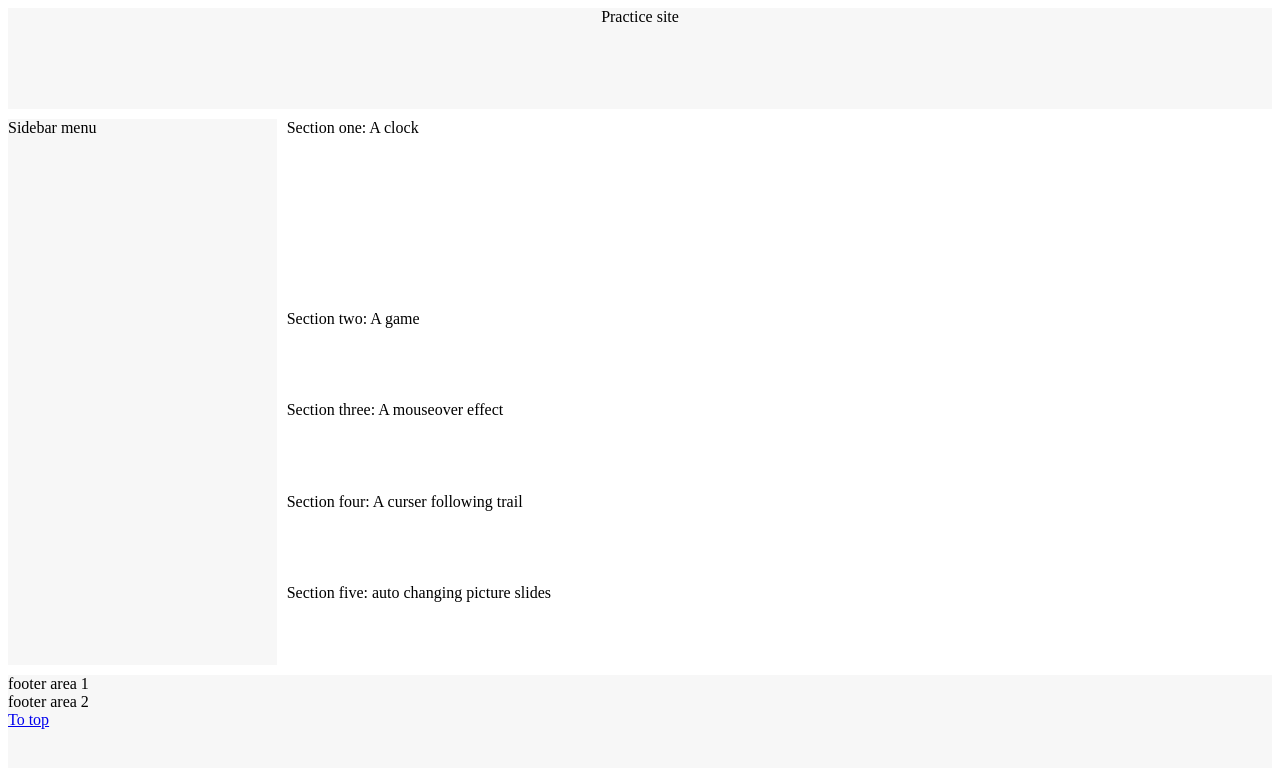
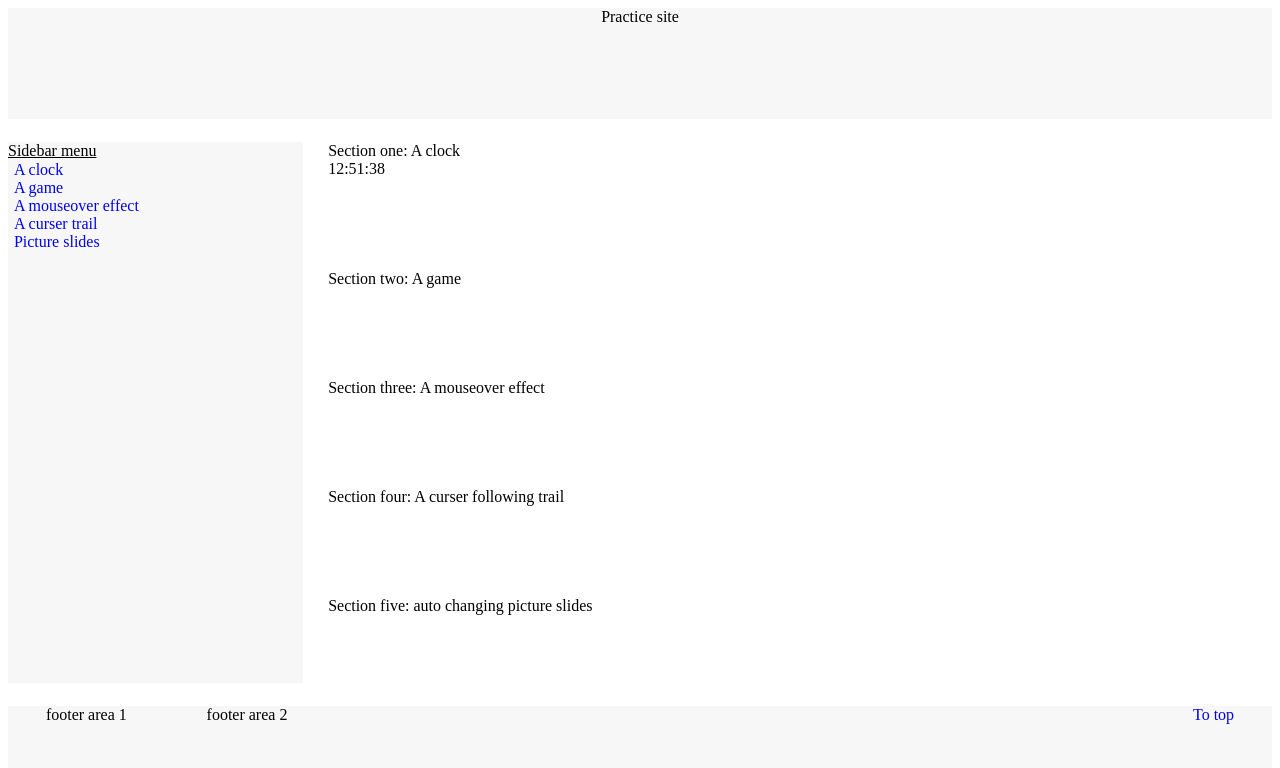
Before and after one commit to tgarratt/practice, a plain HTML site: page index.html in a window 1280 px wide. Drawn offline with Linux system fonts and the light colour scheme.

Commit message:
js file created and basic digital clock added, footer also adjusted for inline divs

```diff
--- a/index.html
+++ b/index.html
@@ -1,10 +1,11 @@
 <html>
     <head>
         <link rel="stylesheet" href="main.css" type="text/css" />
+        <script type="text/javascript" src="main.js"></script>
         <title>Practice</title>
     </head>
 
-    <body class="grid-container">
+    <body onload="startTime()" class="grid-container">
 
     <!-- NAV BAR -->
 
@@ -16,41 +17,47 @@
 
 
             <!-- SIDEBAR MENU  -->
-            <div class="sidebar">Sidebar menu</div>
+            <div class="sidebar">
+                <div><u>Sidebar menu</u></div>
+                    <div><a href="#clock">A clock</a></div>
+                    <div><a href="#game">A game</a></div>
+                    <div><a href="#mouseover">A mouseover effect</a></div>
+                    <div><a href="#curser-trail">A curser trail</a></div>
+                    <div><a href="#picture-slides">Picture slides</a></div>
+            </div>
 
             <!-- CLOCK  -->
-            <div class="grid-item">
+            <div id="clock" class="grid-item">
                 <div>Section one: A clock</div>
-
-                <canvas id="ClockId" height="100" width="100"></canvas>
+                <div id="clock-js"></div>
             </div>
 
             <!-- GAME  -->
-            <div class="grid-item">
+            <div id="game" class="grid-item">
                 <div>Section two: A game</div>
             </div>
 
             <!-- MOUSEOVER EFFECT  -->
-            <div class="grid-item">
+            <div id="mouseover" class="grid-item">
                 <div>Section three: A mouseover effect</div>
             </div>
 
             <!-- CURSER TRAIL  -->
-            <div class="grid-item">
+            <div id="curser-trail" class="grid-item">
                 <div>Section four: A curser following trail</div>
             </div>
 
             <!-- PICTURE SLIDE  -->
-            <div class="grid-item">
+            <div id="picture-slides" class="grid-item">
                 <div>Section five: auto changing picture slides</div>
             </div>
 
 
     <!-- FOOTER  -->
         <footer>
-            <div>footer area 1</div>
-            <div>footer area 2</div>
-            <div><a href="#page-top">To top</a></div>
+            <div class="footer-txt">footer area 1</div>
+            <div class="footer-txt">footer area 2</div>
+            <div class="footer-txt footer-link"><a href="#page-top">To top</a></div>
         </footer>
 
 
--- a/main.css
+++ b/main.css
@@ -3,6 +3,10 @@
 body {
     background-color: white;
 
+}
+
+ul {
+    list-style-type: none;
 }
 
 
@@ -15,28 +19,39 @@ nav {
 
 .nav-title {
     text-align: center;
-    margin-bottom: 20px;
+    margin-bottom: 2%;
 }
 
 
 /* TEXT BODY */
 
-.sidebar {
-    grid-row: 2 / span 5;
-    background-color: #f7f7f7;
-}
 
 .grid-container {
     display: grid;
     grid-template-columns: auto auto auto auto auto;
     grid-template-rows: auto auto auto auto auto auto auto;
-    grid-row-gap: 10px;
-    grid-column-gap: 10px;
+    grid-row-gap: 3%;
+    grid-column-gap: 2%;
 }
 
 .grid-item {
     grid-column: 2 / span 4;
 }
+
+
+/* SIDEBAR */
+
+.sidebar {
+    grid-row: 2 / span 5;
+    background-color: #f7f7f7;
+    padding: 2%, 0%, 0%, 0%;
+}
+
+.sidebar div a {
+    text-decoration: none;
+    padding: 2%;
+}
+
 
 /* FOOTER */
 
@@ -44,3 +59,17 @@ footer {
     grid-column: 1 / span 5;
     background-color: #f7f7f7;
 }
+
+.footer-txt {
+    display: inline;
+    padding-left: 3%;
+    padding-right: 3%;
+}
+
+.footer-link {
+    float: right;
+}
+
+footer div a {
+    text-decoration: none;
+}
--- /dev/null
+++ b/main.js
@@ -0,0 +1,17 @@
+
+{/* clock */}
+function startTime() {
+    var today = new Date();
+    var h = today.getHours();
+    var m = today.getMinutes();
+    var s = today.getSeconds();
+    m = checkTime(m);
+    s = checkTime(s);
+    document.getElementById('clock-js').innerHTML =
+    h + ":" + m + ":" + s;
+    var t = setTimeout(startTime, 500);
+}
+function checkTime(i) {
+    if (i < 10) {i = "0" + i};
+    return i;
+}
```
